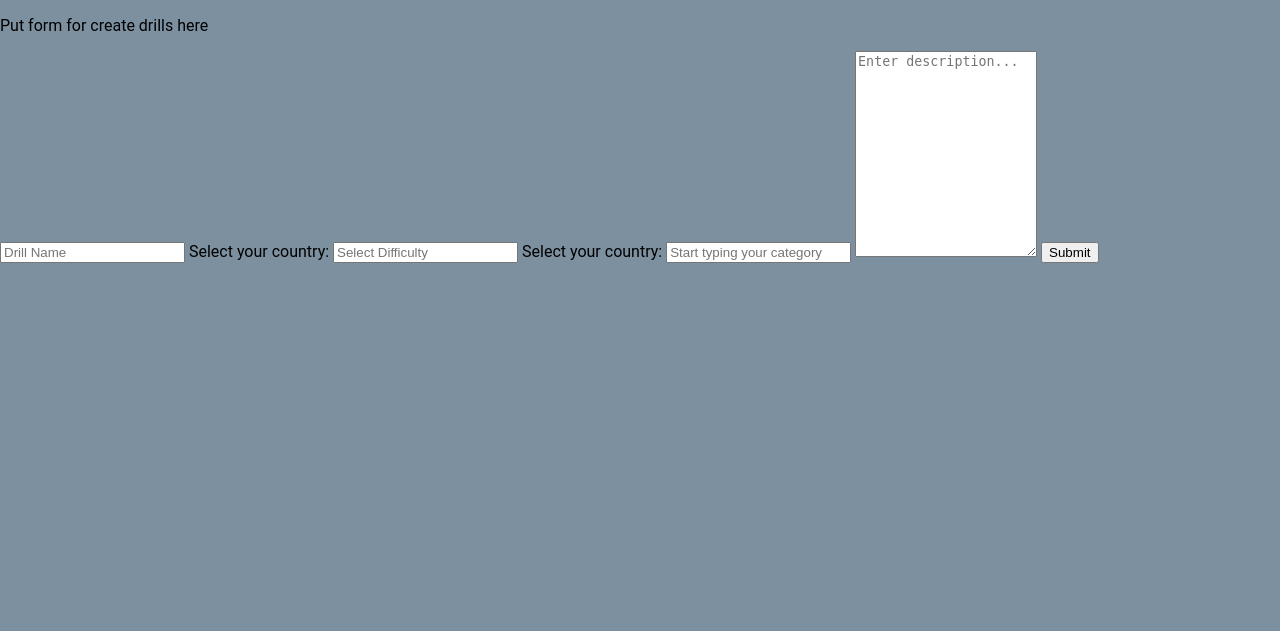
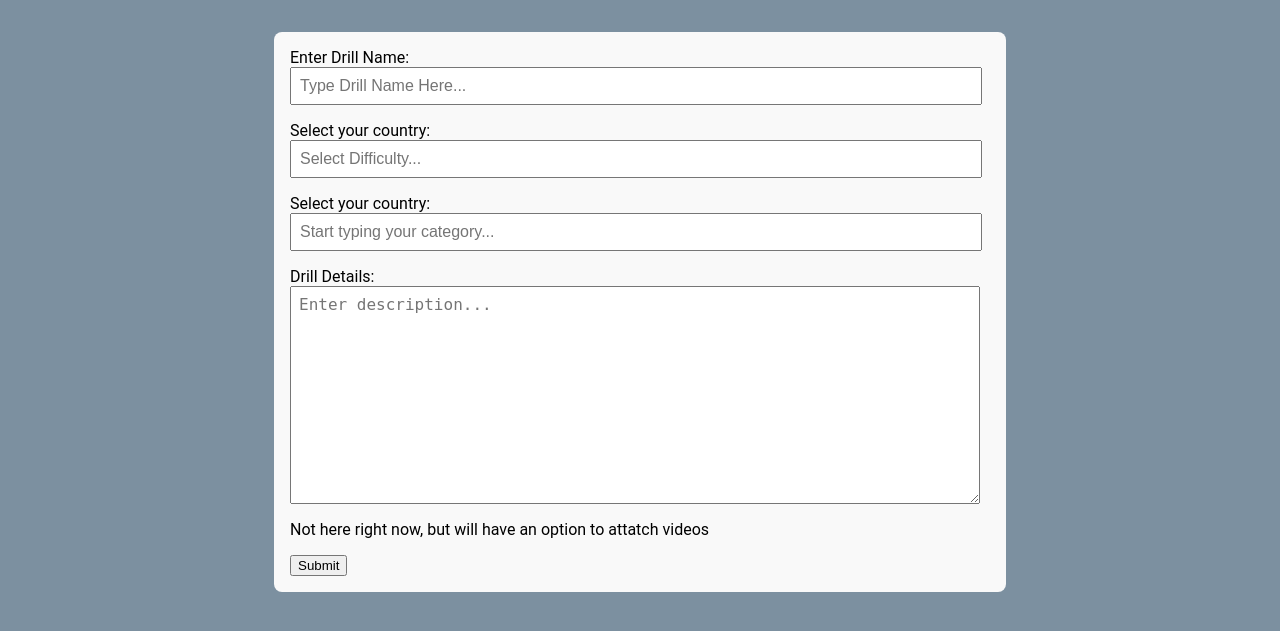
Before and after one commit to PredictBigDataProj/Predict-Athlete, a Flask app: template App/templates/CreateDrill.html in a window 1280 px wide. Shown: the part 100-731 px from the top of the page. Run offline with Flask 3, Linux system fonts and the light colour scheme; the template is opened without the code that fills it, so the values that code supplies are empty; parts of the project's set-up code (start-up, migrations or seed data) failed here and were passed over.

Commit message:
drills page finished, no css or styling really. jusrt functional

```diff
--- a/App/templates/CreateDrill.html
+++ b/App/templates/CreateDrill.html
@@ -6,15 +6,53 @@
 
 {{ super() }}
 
+{% block style %}
+<style>
+  /* Styles only for the Create Drills page */
+  form {
+    max-width: 700px;
+    margin: 2rem auto;
+    padding: 1rem;
+    background: #f9f9f9;
+    border-radius: 8px;
+  }
+
+  input, textarea {
+    display: block;
+    width: 96%;
+    margin-bottom: 1rem;
+    padding: 0.5rem;
+    font-size: 1rem;
+  }
+
+  .message-container {
+    margin-top: 1rem;
+    background-color: #cc060698;
+    border-left: 5px solid #e82603;
+    padding: 1rem;
+  }
+</style>
+{% endblock %}
+
 
 {%block content%}
-    <p>Put form for create drills here</p>
+
+
+    {% if message %}
+    <div class="message-container">
+        <div class="message">
+            <p>{{ message }}</p>
+        </div>
+    </div>
+    {% endif %}
 
     <form action="/createDrill" method="post">
-        <input type="text" name="drill-name" placeholder="Drill Name" required>
+
+        <label for="drill-name-input" >Enter Drill Name:</label>
+        <input type="text" id="drill-name-input"  name="drill-name" placeholder="Type Drill Name Here..." required>
 
         <label for="drill-difficulties">Select your country:</label>
-        <input list="drill-difficulties-list" id="drill-difficulties" name="drill-difficulty" placeholder="Select Difficulty" required>
+        <input list="drill-difficulties-list" id="drill-difficulties" name="drill-difficulty" placeholder="Select Difficulty..." required>
           <datalist id="drill-difficulties-list">
             <option value="Easy"></option>
             <option value="Medium"></option>
@@ -24,7 +62,7 @@
 
 
         <label for="drill-categories">Select your country:</label>
-          <input list="drill-categories-list" id="drill-categories" name="drill-category" placeholder="Start typing your category" required>
+          <input list="drill-categories-list" id="drill-categories" name="drill-category" placeholder="Start typing your category..." required>
           <datalist id="drill-categories-list" style="display: none">
             <option value="Passing"></option>
             <option value="Shooting"></option>
@@ -33,16 +71,13 @@
             <option value="Set-Pieces"></option>
           </datalist>
 
-        <textarea name="drill-details" placeholder="Enter description..." style="resize: both; min-height: 200px;" required></textarea>
+        <label for="text-area-input" >Drill Details:</label>
+        <textarea id="text-area-input" name="drill-details" placeholder="Enter description..." style="resize: vertical; min-height: 200px;" required></textarea>
+
+        <p>Not here right now, but will have an option to attatch videos</p>
+
         <button type="submit">Submit</button>
     </form>
 
-    {% if message %}
-    <div class="message-container">
-        <div class="message">
-            <p>{{ message }}</p>
-        </div>
-    </div>
-    {% endif %}
 
 {%endblock%}
```
Also changed, not shown: App/templates/Drills.html (+92 -0 lines), App/templates/newLayout.html (+1 -62 lines).
